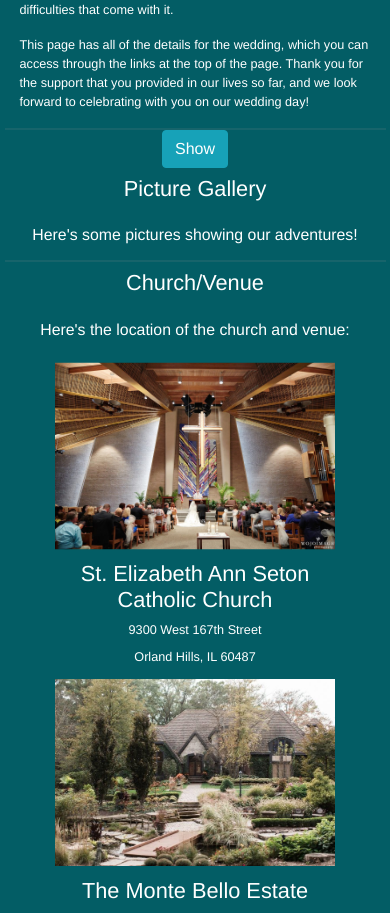
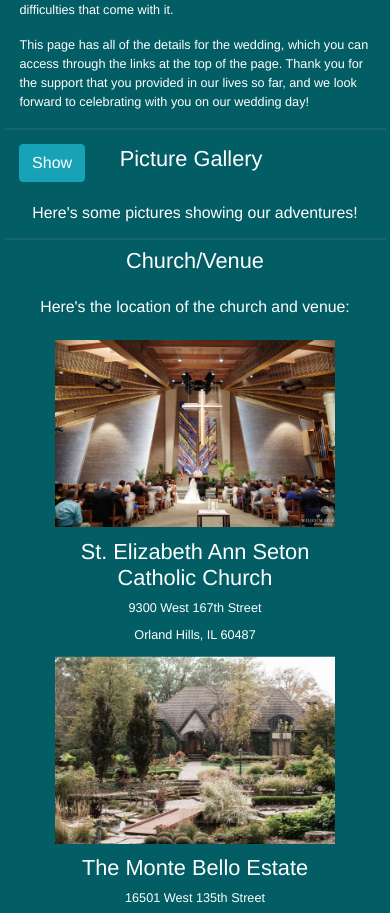
Before and after one commit to sconnel42/wedding-website, a Vue app: page / in a window 390 px wide. Shown: the part 1042-1955 px from the top of the page. Built offline with nearby package versions, Linux system fonts and the light colour scheme; a web font is replaced by a local one.

Commit message:
Fix odd mobile styles

```diff
--- a/src/components/GalleryHeader.vue
+++ b/src/components/GalleryHeader.vue
@@ -1,7 +1,8 @@
 <template>
   <div id="gallery" v-bind:class="{'row': true, 'bottom-line': !galleryOpen}">
-    <div class="col-sm-2 flex-center">
-      <div class="text-center">
+    <div class="col-sm-12">
+      <div class="row">
+        <div id="pic-button" class="col-3 col-sm-4 col-lg-5 d-flex justify-content-center padded">
           <button
             type="button"
             class="btn btn-info"
@@ -12,10 +13,9 @@
             {{toggleText()}}
           </button>
         </div>
+        <div class="col-9 col-sm-8 col-lg-7 padded">
+          <h3 id="pic-header">Picture Gallery</h3>
         </div>
-    <div class="col-sm-8">
-      <div class="text-center">
-        <h3 class="padded">Picture Gallery</h3>
       </div>
       <div class="text-center">
         <h5 class="padded">Here's some pictures showing our adventures!</h5>
@@ -42,3 +42,13 @@
   }
 }
 </script>
+<style scoped>
+#pic-header {
+  padding-top: 2.2vmin;
+  padding-left: 5px;
+}
+
+#pic-button {
+  padding: 3.5vmin;
+}
+</style>
--- a/src/components/NavBar.vue
+++ b/src/components/NavBar.vue
@@ -50,7 +50,7 @@
 }
 
 .nav-link {
-  transition: color 1s ease-out;
+  transition: color 0.3s ease-out;
   padding: 0;
   margin: 0 2%;
 }
@@ -73,4 +73,10 @@
 .fa-bars {
   color: white;
 }
+
+@media only screen and (max-width: 761px) {
+  .nav-link {
+    font-size: calc(10px + 1.5vmin);
+  }
+}
 </style>
```
Also changed, not shown: 1 other file (tests, documents, lock files or other folders). Lines whose indentation alone changed are shown as unchanged.
